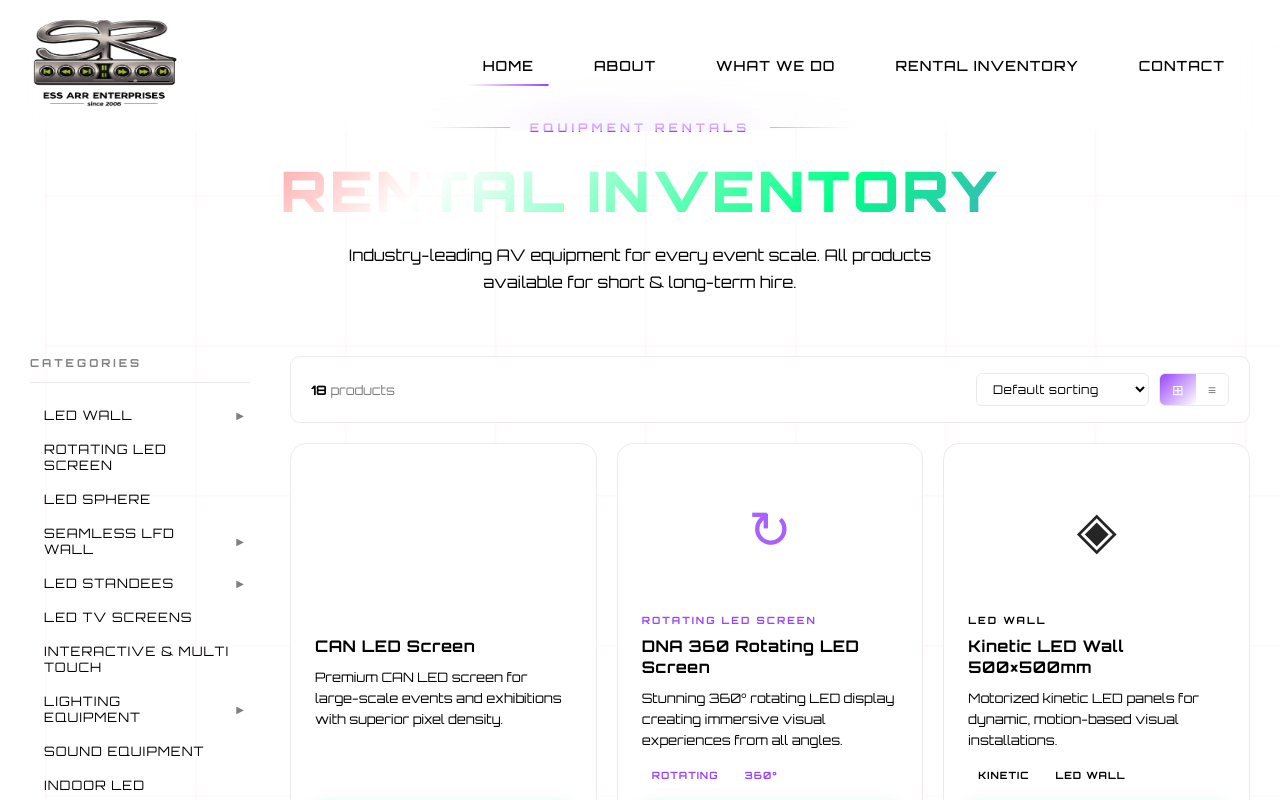
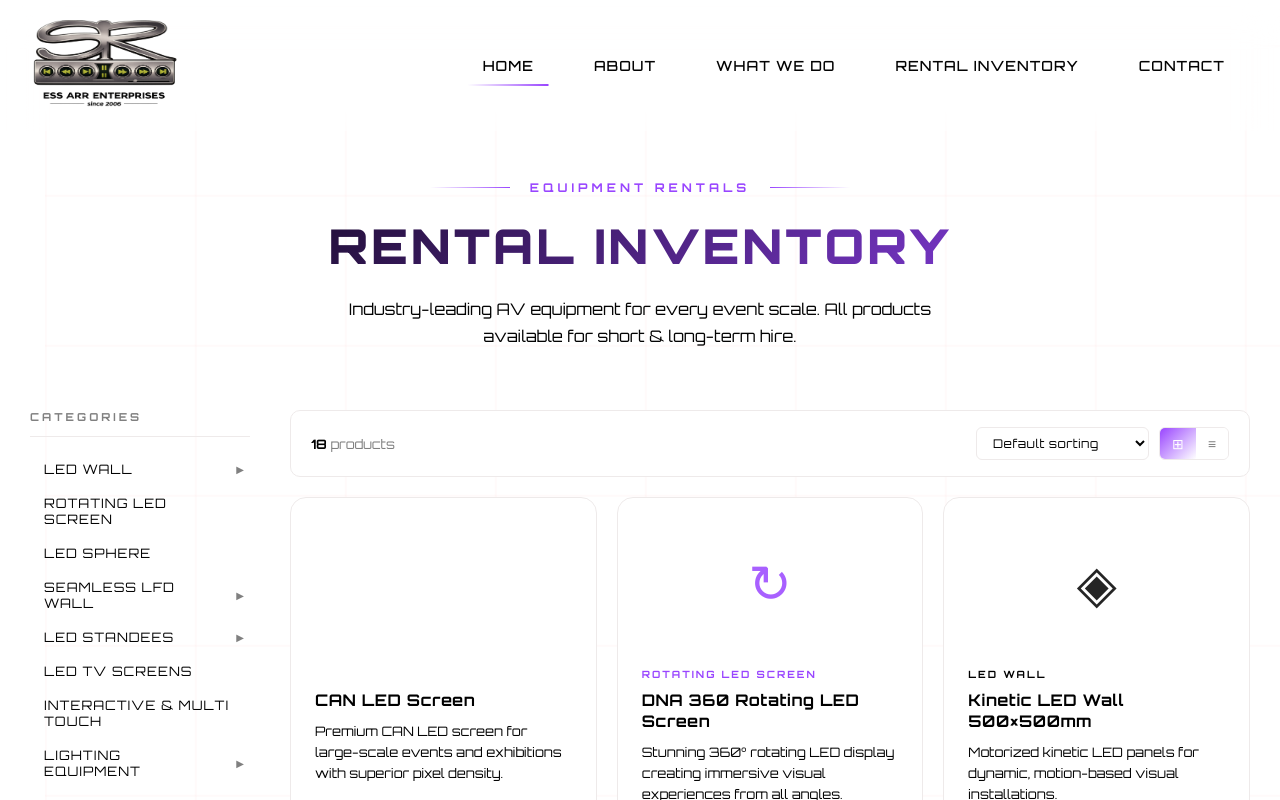
Before and after one commit to Karuppaiyan/essarrsundar-v2, a Next.js app: page /rentalInventory in a window 1280 px wide. Shown: the top 800 px of the page. Built offline with nearby package versions, Linux system fonts and the light colour scheme.

Commit message:
update theme3

```diff
--- a/components/PhilosophySection.tsx
+++ b/components/PhilosophySection.tsx
@@ -28,7 +28,7 @@ export default function PhilosophySection() {
       <div className="philosophy-container">
         <div className="prism-line"></div>
 
-        <h2 className="philosophy-headline">
+        <h2 className="section-title">
           Refracting Ideas<br />Into Reality
         </h2>
 
--- a/components/RentalInventory.tsx
+++ b/components/RentalInventory.tsx
@@ -120,7 +120,7 @@ const products: Product[] = [
 ];
 
 const PAGE_SIZES = [9, 18, 27];
-const WHATSAPP = '919911335073';
+const WHATSAPP = '919176473153';
 
 function buildWAUrl(p: Product) {
   const msg = encodeURIComponent(`Hi, I'm interested in: *${p.name}*\n\nCategory: ${p.category}\n\nPlease share rental pricing and availability.\nRegards!`);
@@ -577,7 +577,7 @@ export default function RentalInventory() {
   }, [selectedCat]);
 
   return (
-    <section style={{ padding: '120px 0 80px', minHeight: '100vh' }}>
+    <section style={{ padding: '180px 0 80px', minHeight: '100vh' }}>
       {/* ── Section heading ── */}
       <div style={{ textAlign: 'center', marginBottom: 60, padding: '0 30px' }}>
         <div style={{ display: 'flex', alignItems: 'center', justifyContent: 'center', gap: 20, marginBottom: 20 }}>
@@ -587,17 +587,7 @@ export default function RentalInventory() {
           </span>
           <div style={{ height: 1, width: 80, background: 'linear-gradient(90deg, var(--accent-purple), transparent)' }} />
         </div>
-        <h2 style={{
-          fontSize: 'clamp(32px, 5vw, 56px)',
-          fontWeight: 900,
-          textTransform: 'uppercase',
-          letterSpacing: 3,
-          background: 'linear-gradient(135deg, var(--accent-red) 0%, var(--accent-blue) 33%, var(--accent-green) 66%, var(--accent-purple) 100%)',
-          WebkitBackgroundClip: 'text',
-          WebkitTextFillColor: 'transparent',
-          backgroundClip: 'text',
-          marginBottom: 16,
-        }}>
+        <h2 className="section-title">
           Rental Inventory
         </h2>
         <p style={{ color: 'var(--text-secondary)', fontSize: 16, maxWidth: 600, margin: '0 auto', lineHeight: 1.7 }}>
```
